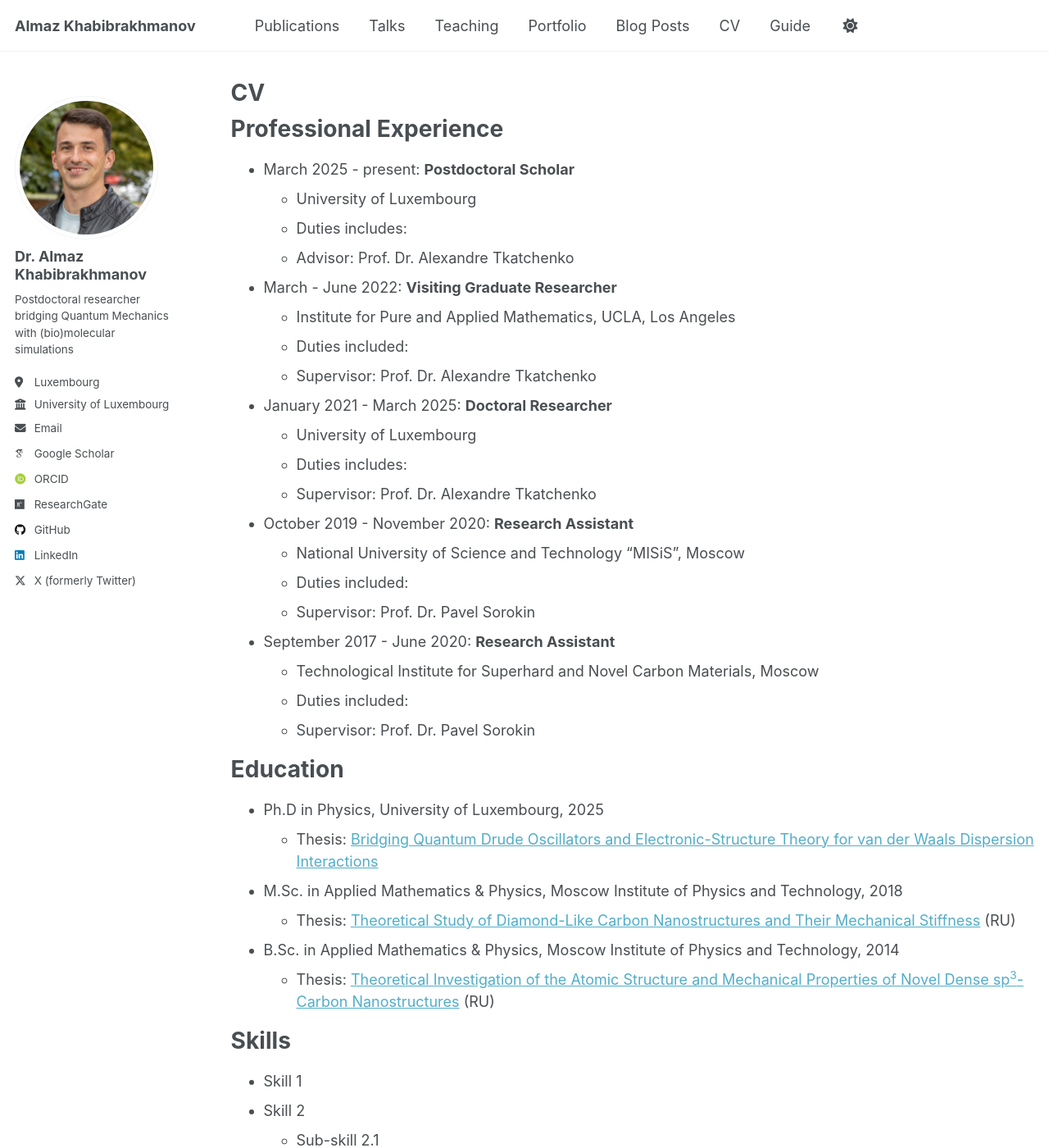
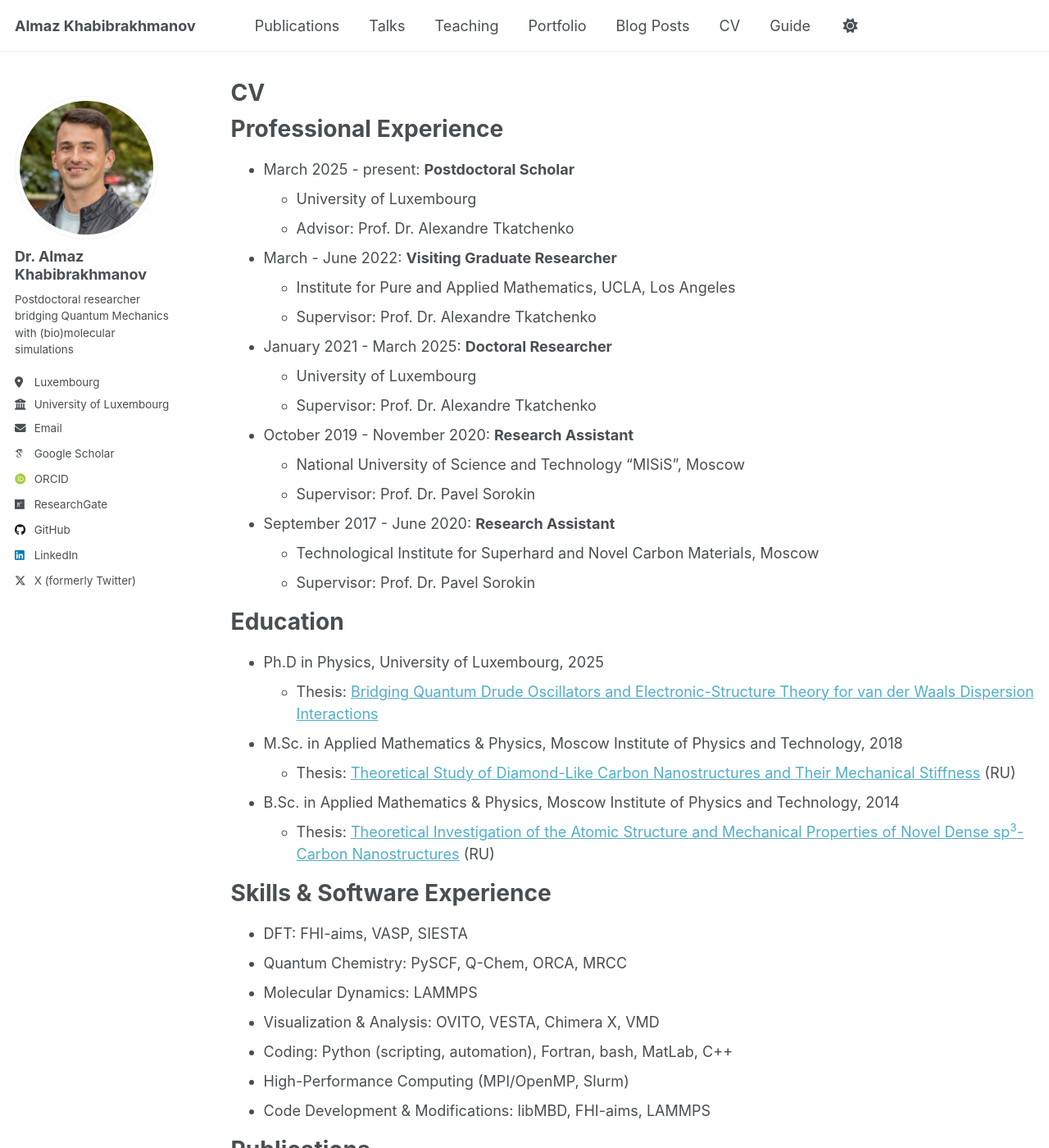
Before and after one commit to almaz-khabibrakhmanov/almaz-khabibrakhmanov.github.io, a Jekyll site: the page built from _pages/cv.md, in a window 1280 px wide and 1400 px high. Shown: the whole window at 82% size. Built offline with Jekyll 4.4.1, drawn with Linux system fonts in a browser that asks for light colours; some web fonts are replaced; a script that is not in the unit is left out; some of the changed text lies outside the part shown.

Commit message:
Update cv.md

```diff
--- a/_pages/cv.md
+++ b/_pages/cv.md
@@ -13,27 +13,22 @@ Professional Experience
 ======
 * March 2025 - present: <b>Postdoctoral Scholar</b>
   * University of Luxembourg
-  * Duties includes:
   * Advisor: Prof. Dr. Alexandre Tkatchenko
 
 * March - June 2022: <b>Visiting Graduate Researcher</b>
   * Institute for Pure and Applied Mathematics, UCLA, Los Angeles
-  * Duties included:
   * Supervisor: Prof. Dr. Alexandre Tkatchenko
 
 * January 2021 - March 2025: <b>Doctoral Researcher</b>
   * University of Luxembourg
-  * Duties includes:
   * Supervisor: Prof. Dr. Alexandre Tkatchenko
 
 * October 2019 - November 2020: <b>Research Assistant</b>
   * National University of Science and Technology "MISiS", Moscow
-  * Duties included:
   * Supervisor: Prof. Dr. Pavel Sorokin
 
 * September 2017 - June 2020: <b>Research Assistant</b>
   * Technological Institute for Superhard and Novel Carbon Materials, Moscow
-  * Duties included:
   * Supervisor: Prof. Dr. Pavel Sorokin
 
 Education
@@ -45,14 +40,15 @@ Education
 * B.Sc. in Applied Mathematics & Physics, Moscow Institute of Physics and Technology, 2014
   * Thesis: [Theoretical Investigation of the Atomic Structure and Mechanical Properties of Novel Dense sp<sup>3</sup>-Carbon Nanostructures](https://almaz-khabibrakhmanov.github.io/files/theses/AKhabibrakhmanov_BSc_Thesis_2018.pdf) (RU)
 
-Skills
+Skills & Software Experience
 ======
-* Skill 1
-* Skill 2
-  * Sub-skill 2.1
-  * Sub-skill 2.2
-  * Sub-skill 2.3
-* Skill 3
+* DFT: FHI-aims, VASP, SIESTA
+* Quantum Chemistry: PySCF, Q-Chem, ORCA, MRCC
+* Molecular Dynamics: LAMMPS
+* Visualization & Analysis: OVITO, VESTA, Chimera X, VMD
+* Coding: Python (scripting, automation), Fortran, bash, MatLab, C++
+* High-Performance Computing (MPI/OpenMP, Slurm)
+* Code Development & Modifications: libMBD, FHI-aims, LAMMPS
 
 Publications
 ======
```
Also changed, not shown: other parts of _pages/cv.md (+2 -2 lines).
